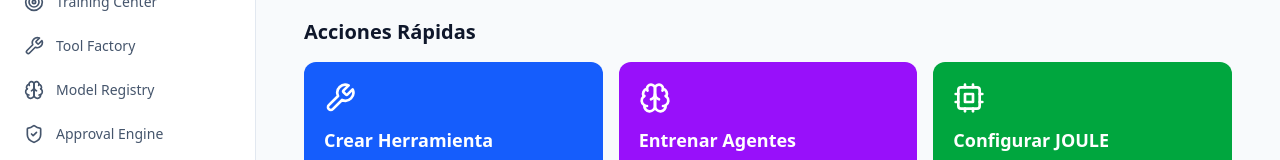
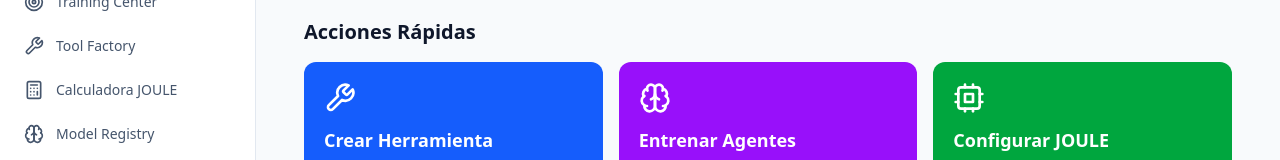
Before and after one commit to sae-space-ai/GAGO-OPEN-ARTIFACT-FACTORY, a React (Vite) app: page / in a window 1280 px wide. Shown: the part 534-694 px from the top of the page. Built offline with nearby package versions, Linux system fonts and the light colour scheme.

Commit message:
feat(navigation): expose verified JOULE calculator inside factory routing and menu

```diff
--- a/src/components/Layout.tsx
+++ b/src/components/Layout.tsx
@@ -1,6 +1,6 @@
 import React, { useState } from 'react';
 import { NavLink, useLocation } from 'react-router-dom';
-import { LayoutDashboard, FolderKanban, ListTodo, Package, Shield, Terminal, Settings, Link2, Menu, X, Factory, Target, ShieldCheck, Zap, Wrench, Brain, Gift } from 'lucide-react';
+import { LayoutDashboard, FolderKanban, ListTodo, Package, Shield, Terminal, Settings, Link2, Menu, X, Factory, Target, ShieldCheck, Zap, Wrench, Calculator, Brain, Gift } from 'lucide-react';
 
 const navItems = [
   { to: '/', icon: LayoutDashboard, label: 'Overview' },
@@ -15,6 +15,7 @@
   { to: '/connections', icon: Link2, label: 'Conexiones' },
   { to: '/training', icon: Target, label: 'Training Center' },
   { to: '/tools', icon: Wrench, label: 'Tool Factory' },
+  { to: '/tools/calculadora-presupuestos-joule', icon: Calculator, label: 'Calculadora JOULE' },
   { to: '/models', icon: Brain, label: 'Model Registry' },
   { to: '/approval', icon: ShieldCheck, label: 'Approval Engine' },
   { to: '/free-training', icon: Gift, label: 'Free Training' },
```
